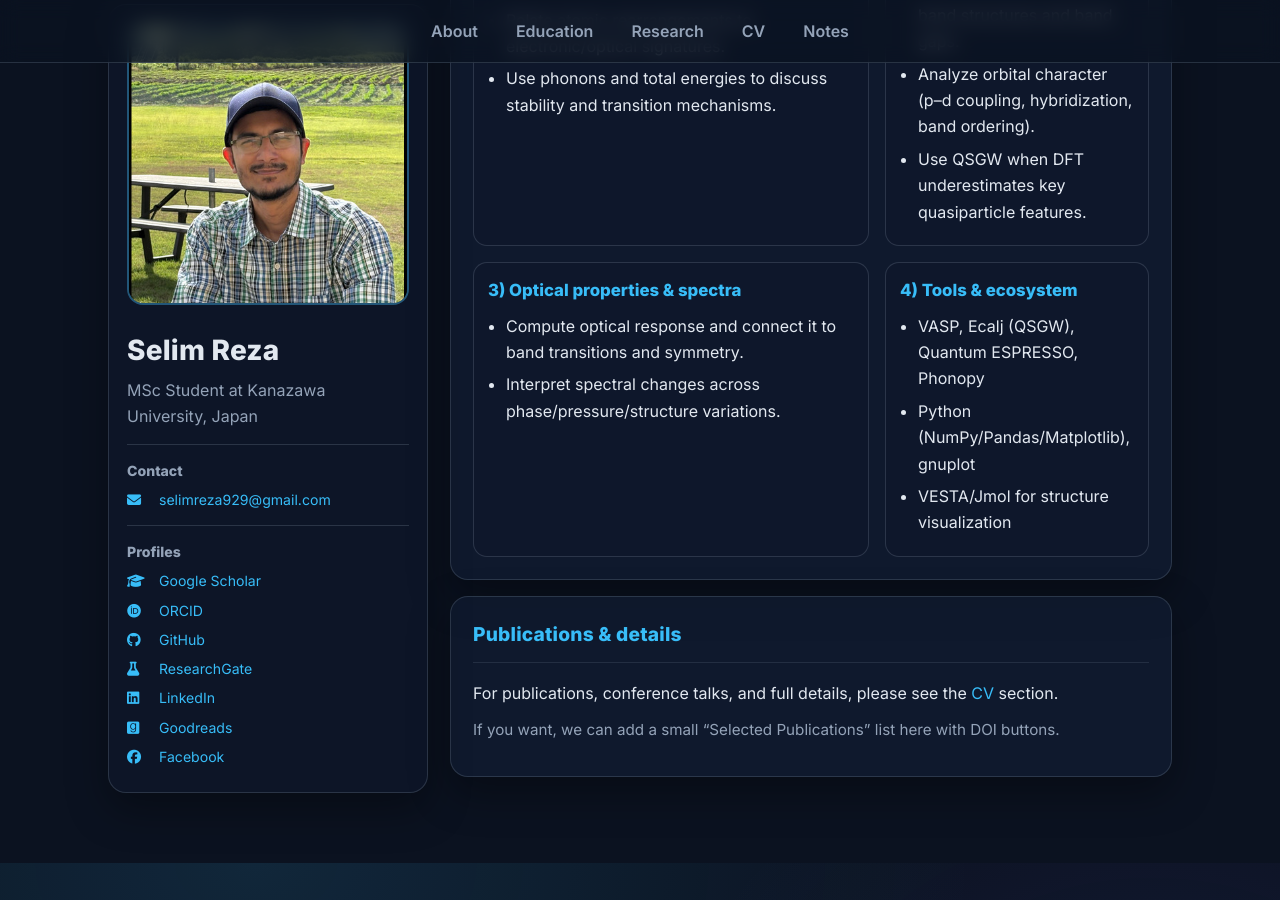
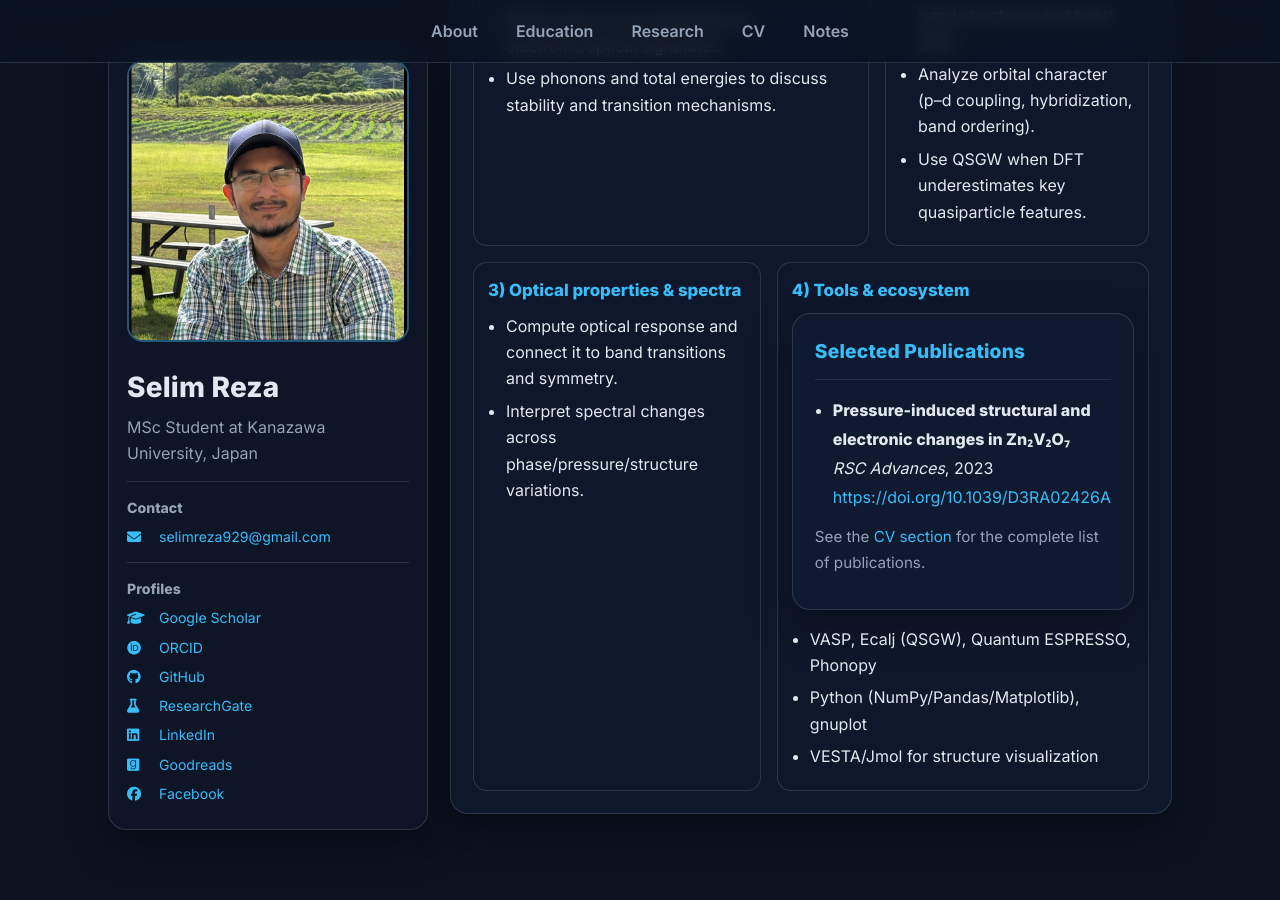
Before and after one commit to selimphy/selimphy.github.io, a Jekyll site: the page built from research/index.html, in a window 1280 px wide and 900 px high, scrolled down 1431 px. Built offline with Jekyll 4.4.1, drawn with Linux system fonts in a browser that asks for light colours.

Commit message:
Update index.html

```diff
--- a/research/index.html
+++ b/research/index.html
@@ -203,7 +203,28 @@ layout: none
 
         <div class="kv">
           <h3>4) Tools & ecosystem</h3>
-          <ul>
+    <!-- Selected Publications -->
+<section class="card">
+<h2>Selected Publications</h2>
+<hr class="thin">
+
+<ul style="line-height:1.8">
+
+<li>
+<strong>Pressure-induced structural and electronic changes in Zn₂V₂O₇</strong><br>
+<em>RSC Advances</em>, 2023<br>
+<a href="https://doi.org/10.1039/D3RA02426A" target="_blank">
+https://doi.org/10.1039/D3RA02426A
+</a>
+</li>
+
+</ul>
+
+<p class="small" style="margin-top:12px;">
+See the <a href="/cv/">CV section</a> for the complete list of publications.
+</p>
+
+</section>      <ul>
             <li>VASP, Ecalj (QSGW), Quantum ESPRESSO, Phonopy</li>
             <li>Python (NumPy/Pandas/Matplotlib), gnuplot</li>
             <li>VESTA/Jmol for structure visualization</li>
@@ -213,17 +234,7 @@ layout: none
       </div>
     </section>
 
-    <!-- Link to CV / Publications -->
-    <section class="card">
-      <h2>Publications & details</h2>
-      <hr class="thin">
-      <p>
-        For publications, conference talks, and full details, please see the <a href="/cv/">CV</a> section.
-      </p>
-      <p class="small">
-        If you want, we can add a small “Selected Publications” list here with DOI buttons.
-      </p>
-    </section>
+
 
   </main>
 
```
